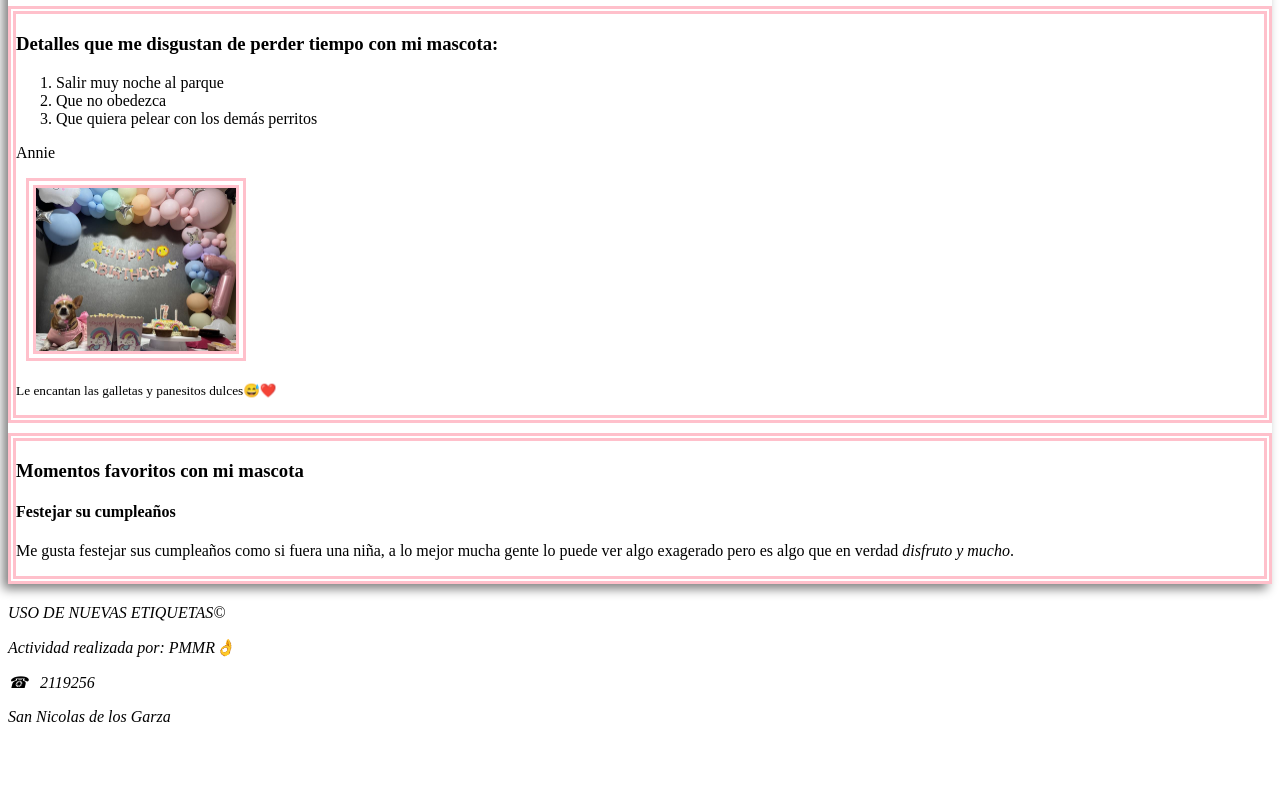
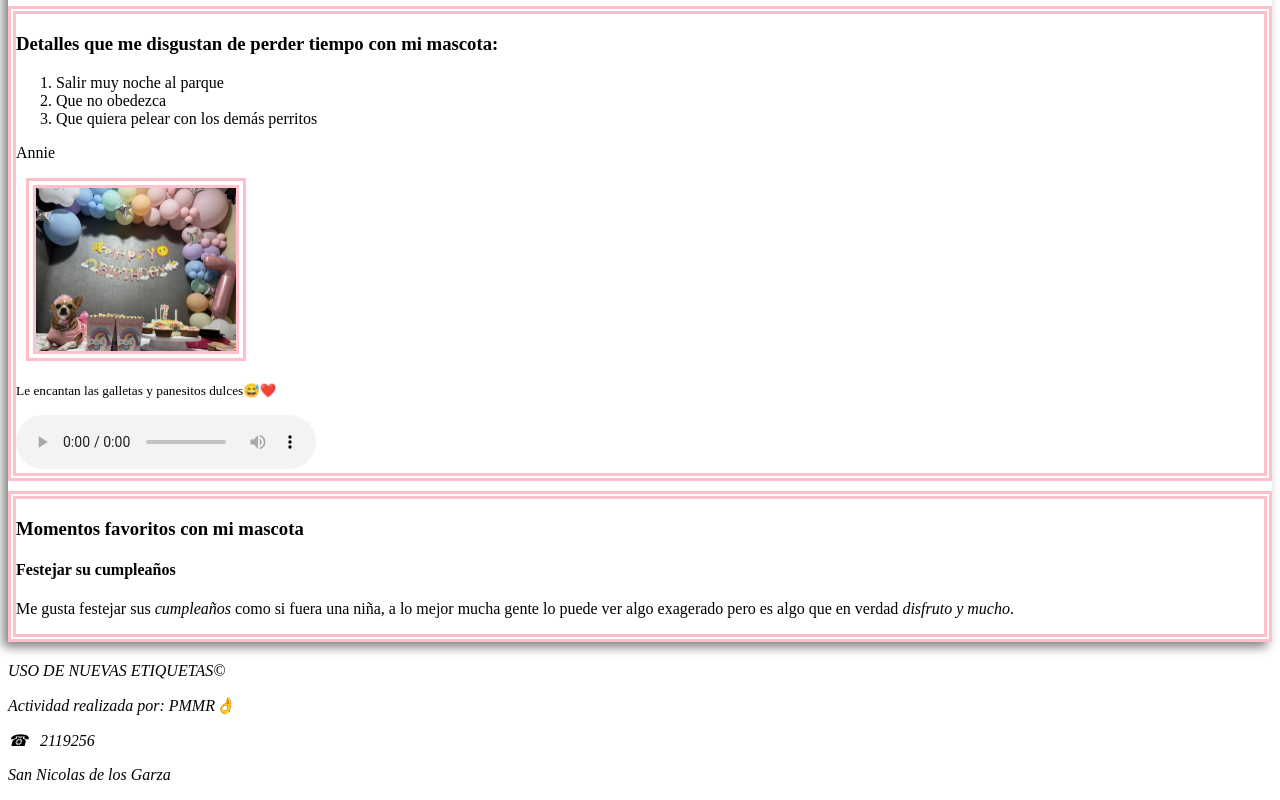
Before and after one commit to paolaramirez24/Pasatiempos_pt3, a plain HTML site: page mascota.html in a window 1280 px wide. Shown: the part 396-1196 px from the top of the page. Before the commit the page ends 1138 px from the top, so only its background shows below. Drawn offline with Linux system fonts and the light colour scheme.

Commit message:
Modifique mi primer pasatiempo (mascota)

```diff
--- a/mascota.html
+++ b/mascota.html
@@ -61,15 +61,19 @@
           <p>Annie</p>
           <img width="200px" src="img/annie.jpg" alt="Gorda" />
           <p><small>Le encantan las galletas y panesitos dulces😅❤️</small></p>
+          <audio
+            controls
+            src="https://actions.google.com/es/sonidos/v1/animales/distantes_perro_barking.ogg"
+          ></audio>
         </section>
 
         <section>
           <h3>Momentos favoritos con mi mascota</h3>
           <h4>Festejar su cumpleaños</h4>
           <p>
-            Me gusta festejar sus cumpleaños como si fuera una niña, a lo mejor
-            mucha gente lo puede ver algo exagerado pero es algo que en verdad
-            <i>disfruto y mucho</i>.
+            Me gusta festejar sus <em>cumpleaños</em> como si fuera una niña, a
+            lo mejor mucha gente lo puede ver algo exagerado pero es algo que en
+            verdad <i>disfruto y mucho</i>.
           </p>
         </section>
       </article>
```
